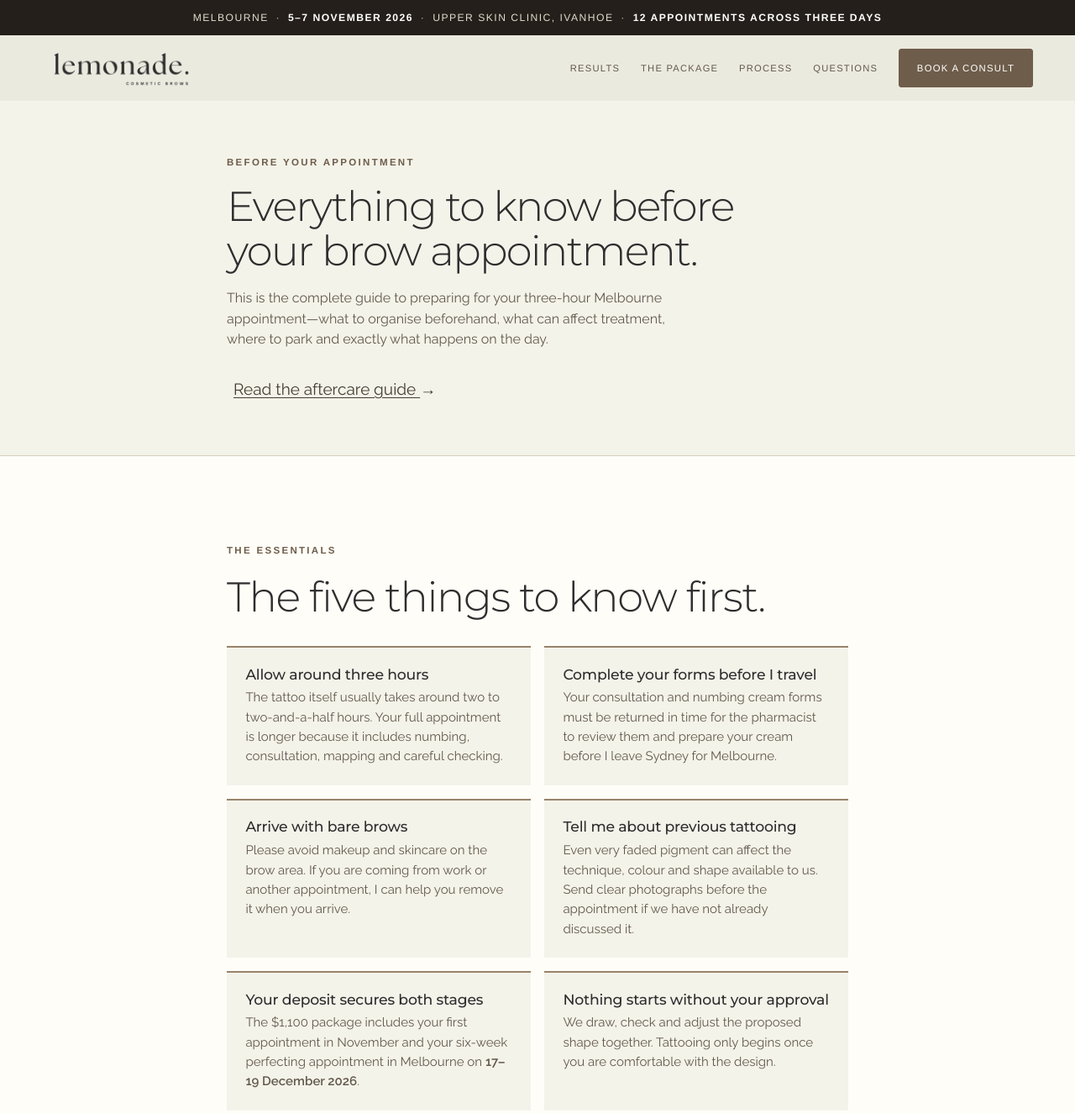
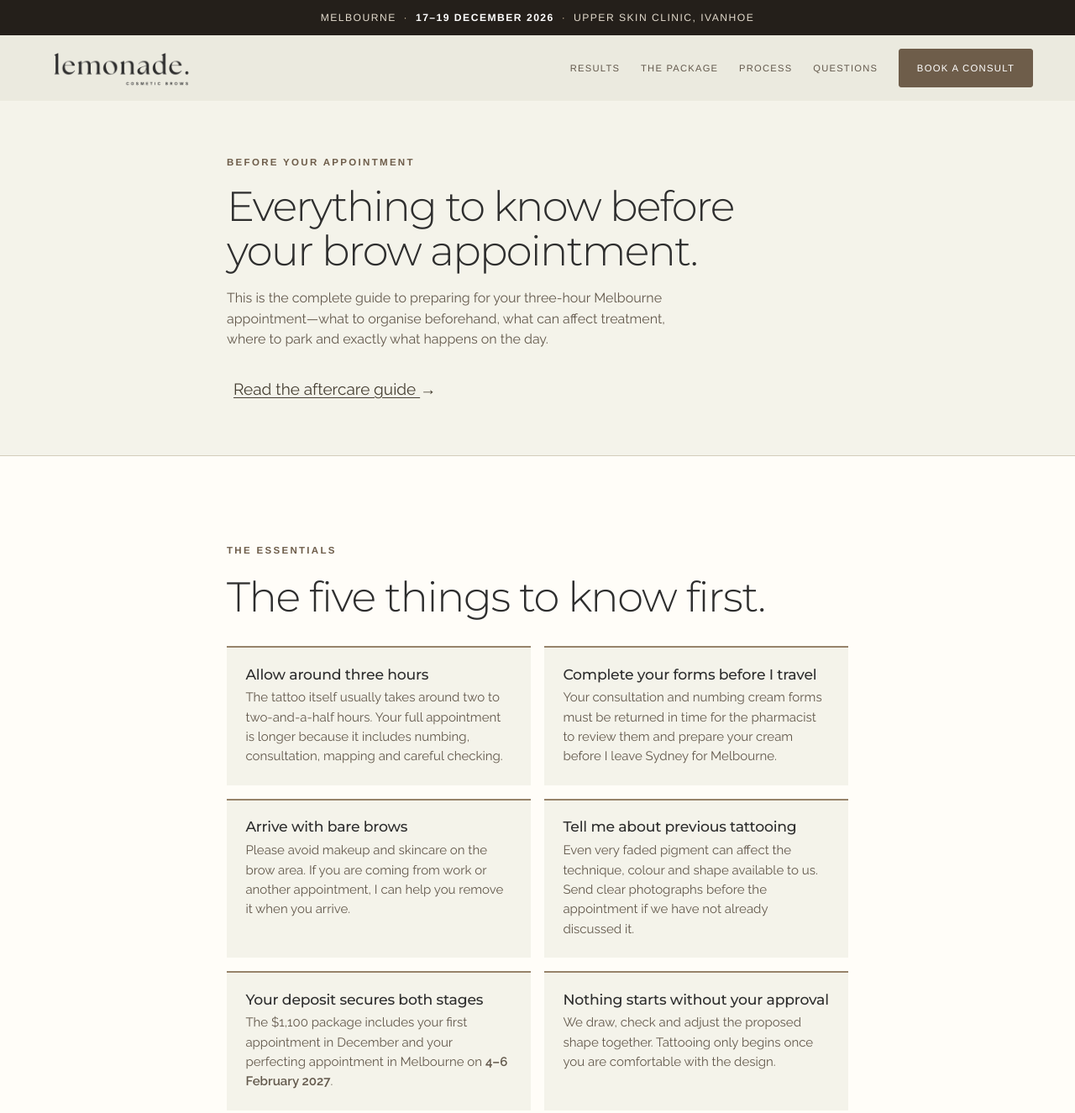
Before and after one commit to harmonytera/lemonade-melbourne, a plain HTML site: page pre-appointment.html in a window 1280 px wide. Shown: the top 1325 px of the page at 84% size. Drawn offline with Linux system fonts and the light colour scheme; no server answers.

Commit message:
Update pre-appointment for December Melbourne appointments

```diff
--- a/pre-appointment.html
+++ b/pre-appointment.html
@@ -88,16 +88,16 @@
     src="https://www.facebook.com/tr?id=1321228265620763&ev=PageView&noscript=1"
   /></noscript>
   <!-- End Meta Pixel Code -->
-  <script src="availability.js" defer></script>
+
 </head>
 <body class="info-page">
 
 <a class="skip" href="#main">Skip to content</a>
 
 <div class="announce">
-  <span class="announce-group announce-date"><span>Melbourne</span><span class="sep">·</span><b>5–7 November 2026</b></span>
+  <span class="announce-group announce-date"><span>Melbourne</span><span class="sep">·</span><b>17–19 December 2026</b></span>
   <span class="announce-group announce-venue"><span class="sep">·</span><span>Upper Skin Clinic, Ivanhoe</span></span>
-  <span class="announce-group announce-availability"><span class="sep">·</span><b>12 appointments across three days</b></span>
+
 </div>
 
 <header class="site-header">
@@ -145,7 +145,7 @@
       <article class="guide-card"><h3>Complete your forms before I travel</h3><p>Your consultation and numbing cream forms must be returned in time for the pharmacist to review them and prepare your cream before I leave Sydney for Melbourne.</p></article>
       <article class="guide-card"><h3>Arrive with bare brows</h3><p>Please avoid makeup and skincare on the brow area. If you are coming from work or another appointment, I can help you remove it when you arrive.</p></article>
       <article class="guide-card"><h3>Tell me about previous tattooing</h3><p>Even very faded pigment can affect the technique, colour and shape available to us. Send clear photographs before the appointment if we have not already discussed it.</p></article>
-      <article class="guide-card"><h3>Your deposit secures both stages</h3><p>The $1,100 package includes your first appointment in November and your six-week perfecting appointment in Melbourne on <strong>17–19 December 2026</strong>.</p></article>
+      <article class="guide-card"><h3>Your deposit secures both stages</h3><p>The $1,100 package includes your first appointment in December and your perfecting appointment in Melbourne on <strong>4–6 February 2027</strong>.</p></article>
       <article class="guide-card"><h3>Nothing starts without your approval</h3><p>We draw, check and adjust the proposed shape together. Tattooing only begins once you are comfortable with the design.</p></article>
     </div>
 
@@ -251,8 +251,8 @@
   <div class="wrap tight" style="margin-inline:auto;">
     <span class="eyebrow">Your booking and second appointment</span>
     <h2>Your restoration is planned as two appointments.</h2>
-    <p>Your $550 deposit secures your November appointment. The remaining $550 is paid on the day. Your six-week perfecting appointment is included in the package and takes place in Melbourne on <strong>17–19 December 2026</strong>.</p>
-    <p>You may cancel for a refund or move your deposit until <strong>21 October 2026</strong>. After that, the deposit is non-refundable unless I can fill your appointment. If you returned your forms on time and the screening process shows that cosmetic tattooing is not suitable for you, your deposit is returned.</p>
+    <p>Your $550 deposit secures your December appointment. The remaining $550 is paid on the day. Your perfecting appointment is included in the package and takes place in Melbourne on <strong>4–6 February 2027</strong>.</p>
+    <p>You may cancel for a refund or move your deposit until <strong>2 December 2026</strong>. After that, the deposit is non-refundable unless I can fill your appointment. If you returned your forms on time and the screening process shows that cosmetic tattooing is not suitable for you, your deposit is returned.</p>
     <div class="callout"><span class="label">Why the forms cannot wait until the day</span><p>Screening in advance protects your safety and your travel plans. It also means we are not discovering a preventable contraindication after you have arrived at the clinic.</p></div>
   </div>
 </section>
@@ -280,7 +280,7 @@
         <p class="footer-copyright">© 2026 Lemonade Brows</p>
       </div>
       <div class="footer-column">
-        <p><strong>Melbourne, 5–7 November 2026</strong></p>
+        <p><strong>Melbourne, 17–19 December 2026</strong></p>
         <p>Upper Skin Clinic<br>185 Upper Heidelberg Road<br>Ivanhoe VIC 3079</p>
       </div>
       <div class="footer-column">
@@ -304,7 +304,7 @@
 </footer>
 
 <div class="sticky-cta">
-  <span class="who"><b>$1,100 complete</b> · 5–7 Nov</span>
+  <span class="who"><b>$1,100 complete</b> · 17–19 Dec</span>
   <a class="btn" href="consultation.html">Book a consult</a>
 </div>
 
```
